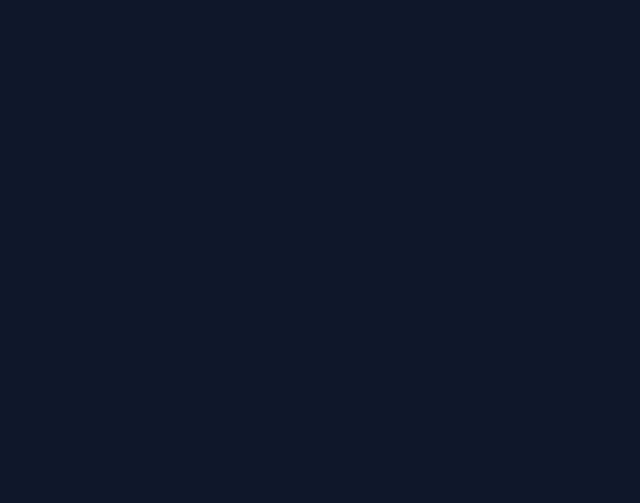
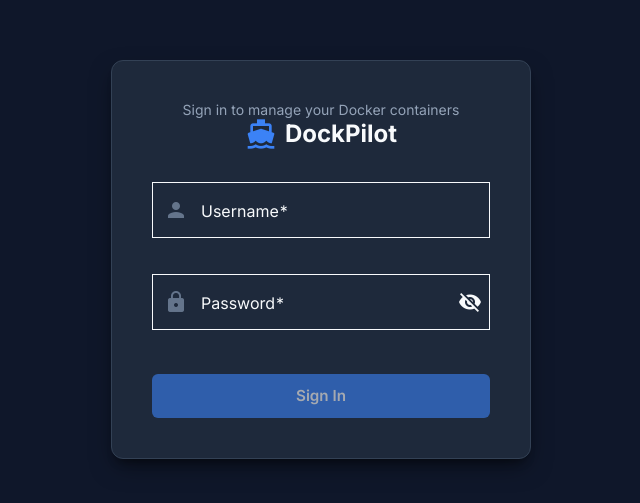
Before and after one commit to SantoshGajendran/DockPilot, an Angular app in the folder frontend/: page /login in a window 1280 px wide. Before the commit this address led to /. Shown: the part 141-644 px from the top of the page, without its empty margins (319-959 px from the left). Built offline with nearby package versions, Linux system fonts and the light colour scheme.

Commit message:
feat(frontend): create login component with reactive form, validation, and error states

```diff
--- a/frontend/src/app/app.routes.ts
+++ b/frontend/src/app/app.routes.ts
@@ -1,10 +1,18 @@
 import { Routes } from '@angular/router';
 import { ShellComponent } from './layout/shell.component';
+import { authGuard } from './core/guards/auth.guard';
 
 export const routes: Routes = [
   {
+    path: 'login',
+    loadComponent: () =>
+      import('./features/auth/login.component').then((m) => m.LoginComponent),
+    data: { title: 'Sign In' },
+  },
+  {
     path: '',
     component: ShellComponent,
+    canActivate: [authGuard],
     children: [
       {
         path: '',
--- /dev/null
+++ b/frontend/src/app/features/auth/login.component.html
@@ -0,0 +1,78 @@
+<div class="login-container">
+  <mat-card class="login-card">
+    <mat-card-header class="login-header">
+      <div class="brand-container">
+        <mat-icon class="brand-icon">directions_boat</mat-icon>
+        <mat-card-title class="brand-title">DockPilot</mat-card-title>
+      </div>
+      <mat-card-subtitle class="brand-subtitle">Sign in to manage your Docker containers</mat-card-subtitle>
+    </mat-card-header>
+
+    <mat-card-content>
+      @if (errorMessage()) {
+        <div class="error-banner" role="alert">
+          <mat-icon class="error-icon">error_outline</mat-icon>
+          <span class="error-text">{{ errorMessage() }}</span>
+        </div>
+      }
+
+      <form [formGroup]="loginForm" (ngSubmit)="onSubmit()" class="login-form">
+        <mat-form-field appearance="outline" class="form-field">
+          <mat-label>Username</mat-label>
+          <input
+            matInput
+            formControlName="username"
+            autocomplete="username"
+            placeholder="Enter your username"
+            required
+          />
+          <mat-icon matPrefix>person</mat-icon>
+          @if (loginForm.get('username')?.hasError('required') && loginForm.get('username')?.touched) {
+            <mat-error>Username is required</mat-error>
+          }
+        </mat-form-field>
+
+        <mat-form-field appearance="outline" class="form-field">
+          <mat-label>Password</mat-label>
+          <input
+            matInput
+            [type]="hidePassword() ? 'password' : 'text'"
+            formControlName="password"
+            autocomplete="current-password"
+            placeholder="Enter your password"
+            required
+          />
+          <mat-icon matPrefix>lock</mat-icon>
+          <button
+            mat-icon-button
+            matSuffix
+            type="button"
+            (click)="togglePasswordVisibility()"
+            [attr.aria-label]="hidePassword() ? 'Show password' : 'Hide password'"
+            [attr.aria-pressed]="!hidePassword()"
+          >
+            <mat-icon>{{ hidePassword() ? 'visibility_off' : 'visibility' }}</mat-icon>
+          </button>
+          @if (loginForm.get('password')?.hasError('required') && loginForm.get('password')?.touched) {
+            <mat-error>Password is required</mat-error>
+          }
+        </mat-form-field>
+
+        <button
+          mat-flat-button
+          color="primary"
+          type="submit"
+          class="submit-button"
+          [disabled]="loginForm.invalid || isLoading()"
+        >
+          @if (isLoading()) {
+            <mat-spinner diameter="20" class="spinner"></mat-spinner>
+            <span>Signing in...</span>
+          } @else {
+            <span>Sign In</span>
+          }
+        </button>
+      </form>
+    </mat-card-content>
+  </mat-card>
+</div>
--- /dev/null
+++ b/frontend/src/app/features/auth/login.component.scss
@@ -0,0 +1,119 @@
+.login-container {
+  min-height: 100vh;
+  width: 100vw;
+  display: flex;
+  align-items: center;
+  justify-content: center;
+  background-color: var(--dp-background, var(--background-color, #0f172a));
+  padding: 16px;
+  box-sizing: border-box;
+}
+
+.login-card {
+  width: 100%;
+  max-width: 420px;
+  background-color: var(--dp-surface, var(--surface-color, #1e293b));
+  border: 1px solid var(--dp-border, var(--border-color, #334155));
+  border-radius: 12px;
+  box-shadow: 0 10px 25px -5px rgba(0, 0, 0, 0.5), 0 8px 10px -6px rgba(0, 0, 0, 0.4);
+  padding: 24px;
+}
+
+.login-header {
+  display: flex;
+  flex-direction: column;
+  align-items: center;
+  text-align: center;
+  margin-bottom: 24px;
+
+  .brand-container {
+    display: flex;
+    align-items: center;
+    gap: 8px;
+    margin-bottom: 8px;
+
+    .brand-icon {
+      font-size: 32px;
+      width: 32px;
+      height: 32px;
+      color: var(--dp-primary, var(--primary-color, #3b82f6));
+    }
+
+    .brand-title {
+      font-size: 1.5rem;
+      font-weight: 700;
+      color: var(--dp-text-primary, var(--text-primary, #f8fafc));
+      margin: 0;
+    }
+  }
+
+  .brand-subtitle {
+    font-size: 0.875rem;
+    color: var(--dp-text-secondary, var(--text-secondary, #94a3b8));
+  }
+}
+
+.error-banner {
+  display: flex;
+  align-items: center;
+  gap: 10px;
+  background-color: rgba(239, 68, 68, 0.12);
+  border: 1px solid var(--dp-status-error, var(--danger-color, #ef4444));
+  border-radius: 6px;
+  padding: 12px 16px;
+  margin-bottom: 20px;
+  color: var(--dp-status-error, var(--danger-color, #ef4444));
+  font-size: 0.875rem;
+
+  .error-icon {
+    font-size: 20px;
+    width: 20px;
+    height: 20px;
+    flex-shrink: 0;
+  }
+
+  .error-text {
+    flex: 1;
+  }
+}
+
+.login-form {
+  display: flex;
+  flex-direction: column;
+  gap: 16px;
+
+  .form-field {
+    width: 100%;
+
+    mat-icon[matPrefix] {
+      margin-right: 8px;
+      color: var(--dp-text-muted, var(--text-muted, #64748b));
+    }
+  }
+
+  .submit-button {
+    height: 44px;
+    font-size: 0.95rem;
+    font-weight: 600;
+    display: flex;
+    align-items: center;
+    justify-content: center;
+    gap: 10px;
+    background-color: var(--dp-primary, var(--primary-color, #3b82f6));
+    color: #ffffff;
+    border-radius: 6px;
+    margin-top: 8px;
+
+    &:hover:not(:disabled) {
+      background-color: var(--dp-primary-hover, var(--primary-hover, #2563eb));
+    }
+
+    &:disabled {
+      opacity: 0.6;
+    }
+
+    .spinner {
+      display: inline-block;
+    }
+  }
+}
--- /dev/null
+++ b/frontend/src/app/features/auth/login.component.ts
@@ -0,0 +1,71 @@
+import { Component, signal, inject } from '@angular/core';
+import { CommonModule } from '@angular/common';
+import { ReactiveFormsModule, FormBuilder, FormGroup, Validators } from '@angular/forms';
+import { ActivatedRoute, Router } from '@angular/router';
+import { MatCardModule } from '@angular/material/card';
+import { MatFormFieldModule } from '@angular/material/form-field';
+import { MatInputModule } from '@angular/material/input';
+import { MatButtonModule } from '@angular/material/button';
+import { MatIconModule } from '@angular/material/icon';
+import { MatProgressSpinnerModule } from '@angular/material/progress-spinner';
+import { AuthService } from '../../core/services/auth.service';
+
+@Component({
+  selector: 'dp-login',
+  standalone: true,
+  imports: [
+    CommonModule,
+    ReactiveFormsModule,
+    MatCardModule,
+    MatFormFieldModule,
+    MatInputModule,
+    MatButtonModule,
+    MatIconModule,
+    MatProgressSpinnerModule
+  ],
+  templateUrl: './login.component.html',
+  styleUrls: ['./login.component.scss']
+})
+export class LoginComponent {
+  private readonly fb = inject(FormBuilder);
+  private readonly authService = inject(AuthService);
+  private readonly router = inject(Router);
+  private readonly route = inject(ActivatedRoute);
+
+  readonly loginForm: FormGroup = this.fb.group({
+    username: ['', [Validators.required]],
+    password: ['', [Validators.required]]
+  });
+
+  readonly isLoading = signal<boolean>(false);
+  readonly hidePassword = signal<boolean>(true);
+  readonly errorMessage = signal<string | null>(null);
+
+  togglePasswordVisibility(): void {
+    this.hidePassword.update((val) => !val);
+  }
+
+  onSubmit(): void {
+    if (this.loginForm.invalid || this.isLoading()) {
+      return;
+    }
+
+    this.isLoading.set(true);
+    this.errorMessage.set(null);
+
+    const { username, password } = this.loginForm.value;
+
+    this.authService.login({ username, password }).subscribe({
+      next: () => {
+        this.isLoading.set(false);
+        const returnUrl = this.route.snapshot.queryParams['returnUrl'] || '/dashboard';
+        this.router.navigateByUrl(returnUrl);
+      },
+      error: (err) => {
+        this.isLoading.set(false);
+        const detail = err?.error?.detail || 'Invalid username or password';
+        this.errorMessage.set(detail);
+      }
+    });
+  }
+}
```
Also changed, not shown: 1 other file (tests, documents, lock files or other folders).
